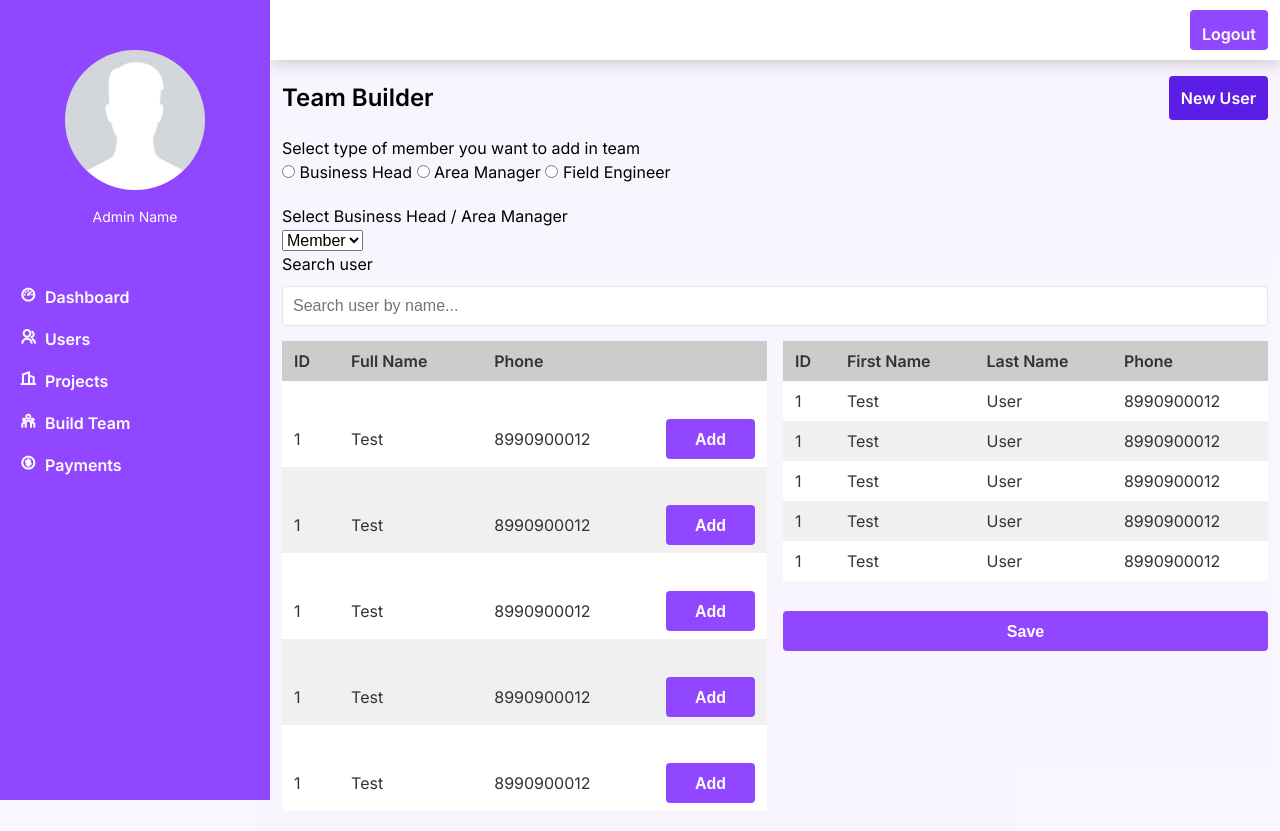
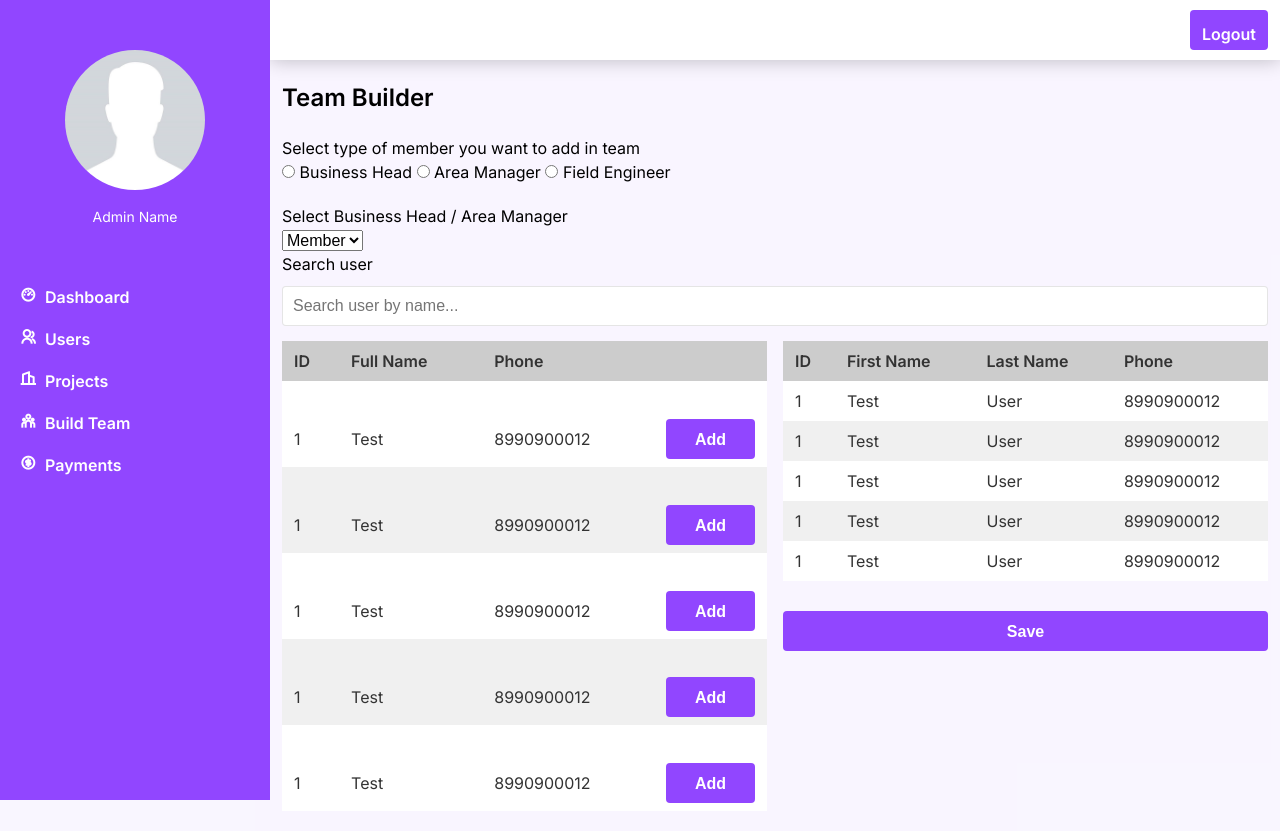
Before and after one commit to imskm/riblam-fe, a plain HTML site: page admin/project/team-builder.html in a window 1280 px wide. Drawn offline with nearby package versions, Linux system fonts and the light colour scheme.

Commit message:
team-builder: html: Removed unwanted new user button

```diff
--- a/admin/project/team-builder.html
+++ b/admin/project/team-builder.html
@@ -69,7 +69,6 @@
 	  			<div class="dashboard-body-title">
 	  				<h1>Team Builder</h1>
 	  				<div>
-	  					<a href="create.html" class="button is-primary">New User</a>
 	  				</div>
 	  			</div>
   			</div>
```
